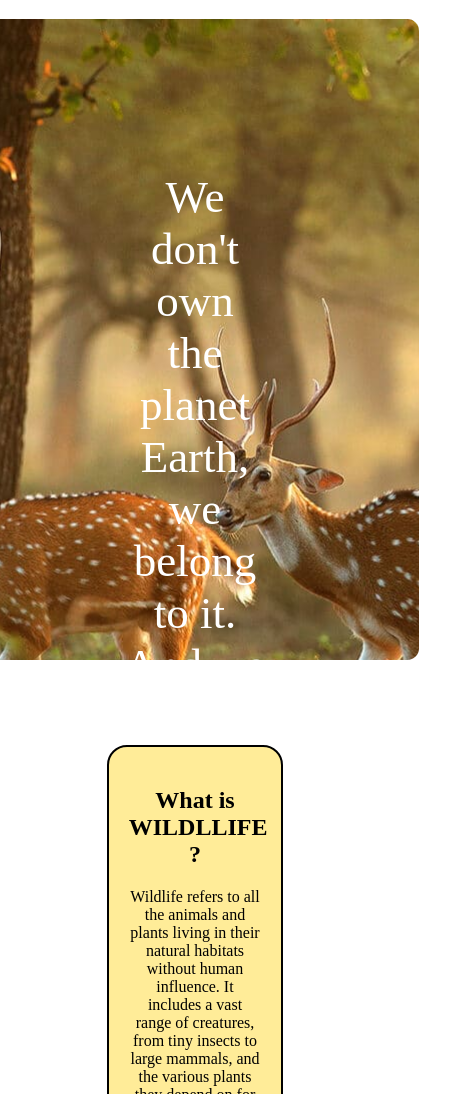
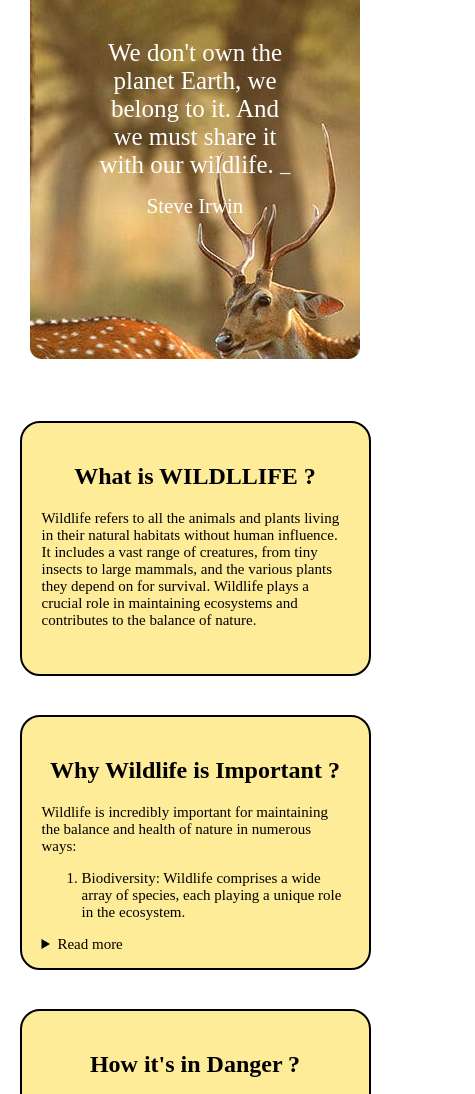
Before and after one commit to ranjanthisside/Wildlife-reservation-page, a plain HTML site: page index.html in a window 390 px wide. Shown: the part 124-1218 px from the top of the page, 475 px wide, since content can reach past the window. Drawn offline with Linux system fonts and the light colour scheme.

Commit message:
update: media query added

```diff
--- a/index.html
+++ b/index.html
@@ -1,11 +1,13 @@
 <!DOCTYPE html>
 <html lang="en">
+
 <head>
     <meta charset="UTF-8">
     <meta name="viewport" content="width=device-width, initial-scale=1.0">
     <title>Wildlife Conservationfir </title>
     <link rel="stylesheet" href="style.css">
 </head>
+
 <body>
     <header>
         <nav style="background-color: rgb(231, 165, 0);  border-radius: 40px;">
@@ -19,7 +21,7 @@
             <div id="icons">
                 <a href="#"><img src="png icons/search icon.png" alt=""></a>
                 <a href="#"><img src="png icons/account.png" alt=""></a>
-                <a href="#"><img src="png icons/menu_FILL0_wght400_GRAD0_opsz24.png" alt=""></a>
+                <a id="threeline" href="#"><img src="png icons/menu_FILL0_wght400_GRAD0_opsz24.png" alt=""></a>
             </div>
 
         </nav>
@@ -34,64 +36,91 @@
 
         </section>
         <section class="cards">
-            <div class="card">
+            <div class="card card 1">
                 <h1>What is WILDLLIFE ?</h1>
                 <div class="cardtext">
-                    Wildlife refers to all the animals and plants living in their natural habitats without human influence. It includes a vast range of creatures, from tiny insects to large mammals, and the various plants they depend on for survival. Wildlife plays a crucial role in maintaining ecosystems and contributes to the balance of nature.
+                    Wildlife refers to all the animals and plants living in their natural habitats without human
+                    influence. It includes a vast range of creatures, from tiny insects to large mammals, and the
+                    various plants they depend on for survival. Wildlife plays a crucial role in maintaining ecosystems
+                    and contributes to the balance of nature.
                 </div>
             </div>
-            <div class="card">
+            <div class="card card 2">
                 <h1>Why Wildlife is Important ?</h1>
                 <div class="cardtext">
                     Wildlife is incredibly important for maintaining the balance and health of nature in numerous ways:
                     <ol type="1">
                         <li>
-                            Biodiversity: Wildlife comprises a wide array of species, each playing a unique role in the ecosystem.
-                            Biodiversity ensures resilience against environmental changes and enhances ecosystem stability.
+                            Biodiversity: Wildlife comprises a wide array of species, each playing a unique role in the
+                            ecosystem.
+                            <!-- Biodiversity ensures resilience against environmental changes and enhances ecosystem
+                            stability. -->
                         </li>
                     </ol>
                     <details>
                         <summary>Read more </summary>
                         <ol type="1">
                             <li value="2">
-                                Ecological Balance: Animals and plants interact in intricate ways. They contribute to nutrient cycles, regulate populations of other species (predator-prey relationships), and help in pollination and seed dispersal, maintaining a balanced ecosystem.
+                                Ecological Balance: Animals and plants interact in intricate ways. They contribute to
+                                nutrient cycles, regulate populations of other species (predator-prey relationships),
+                                and help in pollination and seed dispersal, maintaining a balanced ecosystem.
                             </li>
                             <li>
-                                Economic Value: Many industries rely on wildlife for economic gains, including tourism, agriculture (pollinators), pharmaceuticals (medicinal plants), and research (studying animal behavior, genetics).
+                                Economic Value: Many industries rely on wildlife for economic gains, including tourism,
+                                agriculture (pollinators), pharmaceuticals (medicinal plants), and research (studying
+                                animal behavior, genetics).
                             </li>
                             <li>
-                                Cultural Significance: Wildlife holds cultural and spiritual value in many societies. Animals and plants often have symbolic significance and are part of traditions, stories, and rituals.
+                                Cultural Significance: Wildlife holds cultural and spiritual value in many societies.
+                                Animals and plants often have symbolic significance and are part of traditions, stories,
+                                and rituals.
                             </li>
                             <li>
-                                Environmental Indicators: Changes in wildlife populations or habitats can indicate broader environmental issues. For instance, declining bee populations can signal problems with ecosystem health and agricultural productivity.
+                                Environmental Indicators: Changes in wildlife populations or habitats can indicate
+                                broader environmental issues. For instance, declining bee populations can signal
+                                problems with ecosystem health and agricultural productivity.
                             </li>
                             <li>
-                                Natural Resource Management: Wildlife helps manage natural resources like forests, controlling insect populations or aiding in seed dispersal, contributing to overall ecosystem health.
+                                Natural Resource Management: Wildlife helps manage natural resources like forests,
+                                controlling insect populations or aiding in seed dispersal, contributing to overall
+                                ecosystem health.
                             </li>
                             <li>
-                                Aesthetic and Recreational Value: Many people find joy, relaxation, and inspiration in observing and appreciating wildlife. National parks and reserves exist not only for conservation but also for people to connect with nature.
+                                Aesthetic and Recreational Value: Many people find joy, relaxation, and inspiration in
+                                observing and appreciating wildlife. National parks and reserves exist not only for
+                                conservation but also for people to connect with nature.
                             </li>
                         </ol>
-                        Conservation efforts are crucial to protect wildlife and their habitats, ensuring that these invaluable contributions to nature and human well-being persist for future generations.
+                        Conservation efforts are crucial to protect wildlife and their habitats, ensuring that these
+                        invaluable contributions to nature and human well-being persist for future generations.
                     </details>
                 </div>
             </div>
-            <div class="card">
+            <div class="card card 3">
                 <h1>How it's in Danger ?</h1>
                 <div class="cardtext">
-                    Wildlife refers to all the animals and plants living in their natural habitats without human influence. It includes a vast range of creatures, from tiny insects to large mammals, and the various plants they depend on for survival. Wildlife plays a crucial role in maintaining ecosystems and contributes to the balance of nature.
+                    Wildlife refers to all the animals and plants living in their natural habitats without human
+                    influence. It includes a vast range of creatures, from tiny insects to large mammals, and the
+                    various plants they depend on for survival. Wildlife plays a crucial role in maintaining ecosystems
+                    and contributes to the balance of nature.
                 </div>
             </div>
-            <div class="card">
+            <div class="card card 4">
                 <h1>What can we do ? </h1>
                 <div class="cardtext">
-                    Wildlife refers to all the animals and plants living in their natural habitats without human influence. It includes a vast range of creatures, from tiny insects to large mammals, and the various plants they depend on for survival. Wildlife plays a crucial role in maintaining ecosystems and contributes to the balance of nature.
+                    Wildlife refers to all the animals and plants living in their natural habitats without human
+                    influence. It includes a vast range of creatures, from tiny insects to large mammals, and the
+                    various plants they depend on for survival. Wildlife plays a crucial role in maintaining ecosystems
+                    and contributes to the balance of nature.
                 </div>
             </div>
-            <div class="card">
+            <div class="card card 5">
                 <h1>What we shouldn't do ?</h1>
                 <div class="cardtext">
-                    Wildlife refers to all the animals and plants living in their natural habitats without human influence. It includes a vast range of creatures, from tiny insects to large mammals, and the various plants they depend on for survival. Wildlife plays a crucial role in maintaining ecosystems and contributes to the balance of nature.
+                    Wildlife refers to all the animals and plants living in their natural habitats without human
+                    influence. It includes a vast range of creatures, from tiny insects to large mammals, and the
+                    various plants they depend on for survival. Wildlife plays a crucial role in maintaining ecosystems
+                    and contributes to the balance of nature.
                 </div>
             </div>
 
@@ -100,4 +129,5 @@
 
     </main>
 </body>
+
 </html>
--- a/style.css
+++ b/style.css
@@ -22,6 +22,7 @@ nav{
     text-decoration: none;
     font-size: larger;
 }
+
 #icons {
     display: flex;
     gap: 20px;
@@ -102,3 +103,65 @@ details[open] summary {
     border-radius: 20px;
     text-align: center;
   }
+
+  /*For Computer Screen*/
+  @media (min-width: 1024px) {
+ #threeline{
+    display: none;;
+ }
+}
+
+/* for tablet screen */
+  @media (min-width: 600px) and (max-width: 1023px) {
+    #threeline{
+        display: none;
+    }
+}
+
+
+/* for mobile screen */
+@media (max-width: 599px) {
+    nav{
+        margin-top: 2vh;
+    }
+    main{
+        display: flex;
+        justify-content: center;
+        align-items: center;
+    }
+    #navlinks{
+        display: none;
+    }
+    .banner{
+        margin: 5vw;
+        height: 30vh;
+        width: 50vw;
+    }
+    .bannertxt{
+        margin: 0;
+        font-size: 25px;
+    }
+    .cards{
+        /* display: grid;
+        grid-template-rows: 1fr 1fr 1fr 1fr 1fr;
+        justify-content: center;
+        align-items: center;
+        margin-left: 1vw;
+        margin-right: 1vw; */
+        margin-top: 5vh;
+        display: flex;
+        flex-wrap: wrap;
+        justify-content: center;
+        align-items: center;
+
+    }
+    .card{
+        width: 100%;
+        height: 25vh;
+
+    }
+    .cardtext{
+        font-size: 15px;
+        text-align: left;
+    }
+}
```
